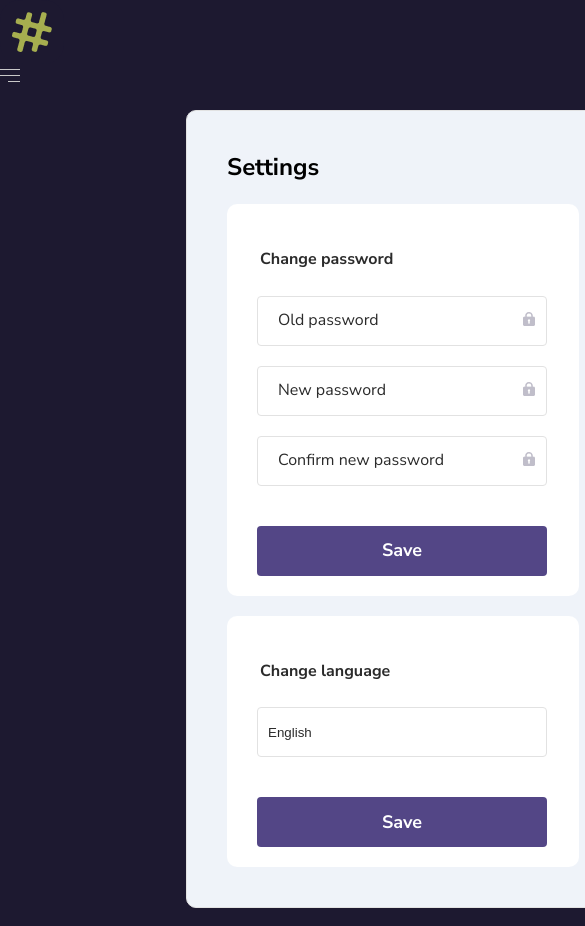
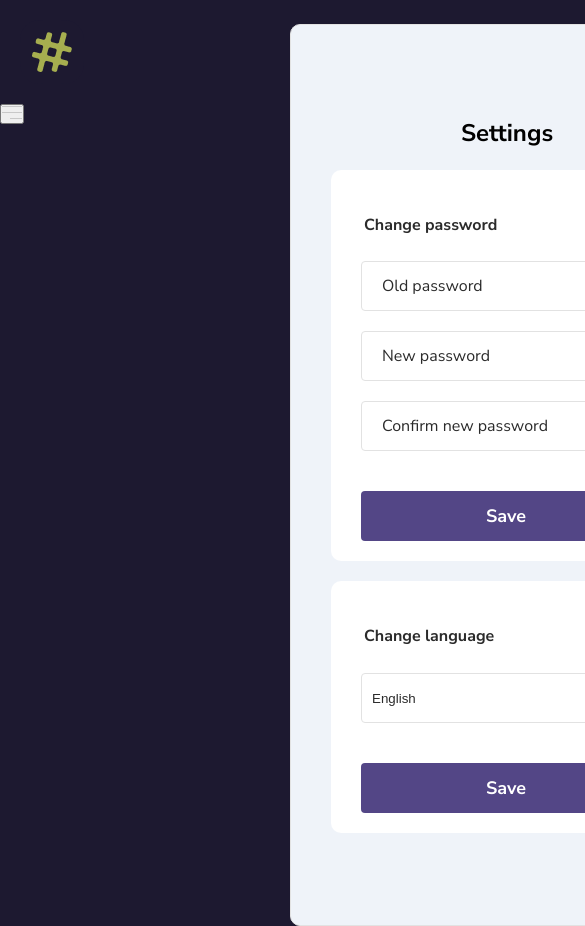
Before and after one commit to Sloth77777/test_project, a plain HTML site: page setting.html in a window 390 px wide. Shown: the top 926 px of the page, 585 px wide, since content can reach past the window. Drawn offline with Linux system fonts and the light colour scheme.

Commit message:
changed styles

```diff
--- a/css/style_set.css
+++ b/css/style_set.css
@@ -10,32 +10,30 @@ body {
     flex-direction: row; /* Устанавливаем горизонтальное направление для широких экранов */
     height: 100vh;
 }
+
 @media only screen and (max-width: 768px) {
     .sidebar {
         display: none !important; /* Скрываем сайдбар */
     }
 
-    body {
-        flex-direction: column; /* Вертикальное направление для мобильных устройств */
-    }
-
-    .toggle-sidebar{
-        background: none;
-        border: none;
-    }
     .main-content {
         width: 320px;
         height: 547px;
         top: 96px;
-        border: 1px solid;
-        margin: 96px 0 0; /* Отступ сверху под логотип */
+        margin-top: 96px; /* Отступ сверху под логотип */
+        border: 1px solid; /* Граница (при необходимости) */
         padding: 20px; /* Отступы внутри */
+        display: flex; /* Flexbox для выравнивания содержимого */
+        flex-direction: column; /* Вертикальное направление для форм */
+        align-items: center; /* Центрируем формы по горизонтали */
+        justify-content: center; /* Центрируем формы по вертикали */
     }
 
     .forms-container {
-        display: flex; /* Используем flexbox */
+        width: 100%; /* Полная ширина для контейнера форм */
+        display: flex;
         flex-direction: column; /* Вертикальное направление для форм */
-        align-items: center; /* Выравнивание по центру */
+        align-items: center; /* Центрируем формы по горизонтали */
         gap: 15px; /* Отступ между формами */
     }
 
@@ -45,17 +43,11 @@ body {
         margin: 0; /* Убираем внешние отступы */
     }
 
-    input[type="password"],
-    input[type="language"] {
-        height: 40px; /* Уменьшаем высоту полей ввода */
-    }
-
     .save-button {
         width: 100%; /* Полная ширина кнопки на мобильной версии */
         max-width: 290px; /* Ограничиваем максимальную ширину кнопки */
     }
-}
-.logo {
+}.logo {
     text-align: center;
     display: flex;
     justify-content: center;
--- a/setting.html
+++ b/setting.html
@@ -10,10 +10,15 @@
 <body>
 
 <div class="container">
-        <div class="header-logo">
-            <img src="css/img_set/logo_set.png" alt="Logo" class="logo-img">
+
+    <div class="header">
+        <div class="logo">
+            <img src="css/img_set/logo_set.png" alt="Logo">
         </div>
-    <button type="submit" class="toggle-sidebar"><img src="css/img_set/menu.png" alt="Menu Icon"></button>
+        <button class="toggle-sidebar">
+            <img src="css/img_set/menu.png" alt="Toggle Sidebar">
+        </button>
+    </div>
 
     <div class="sidebar">
         <div class="logo">
```
